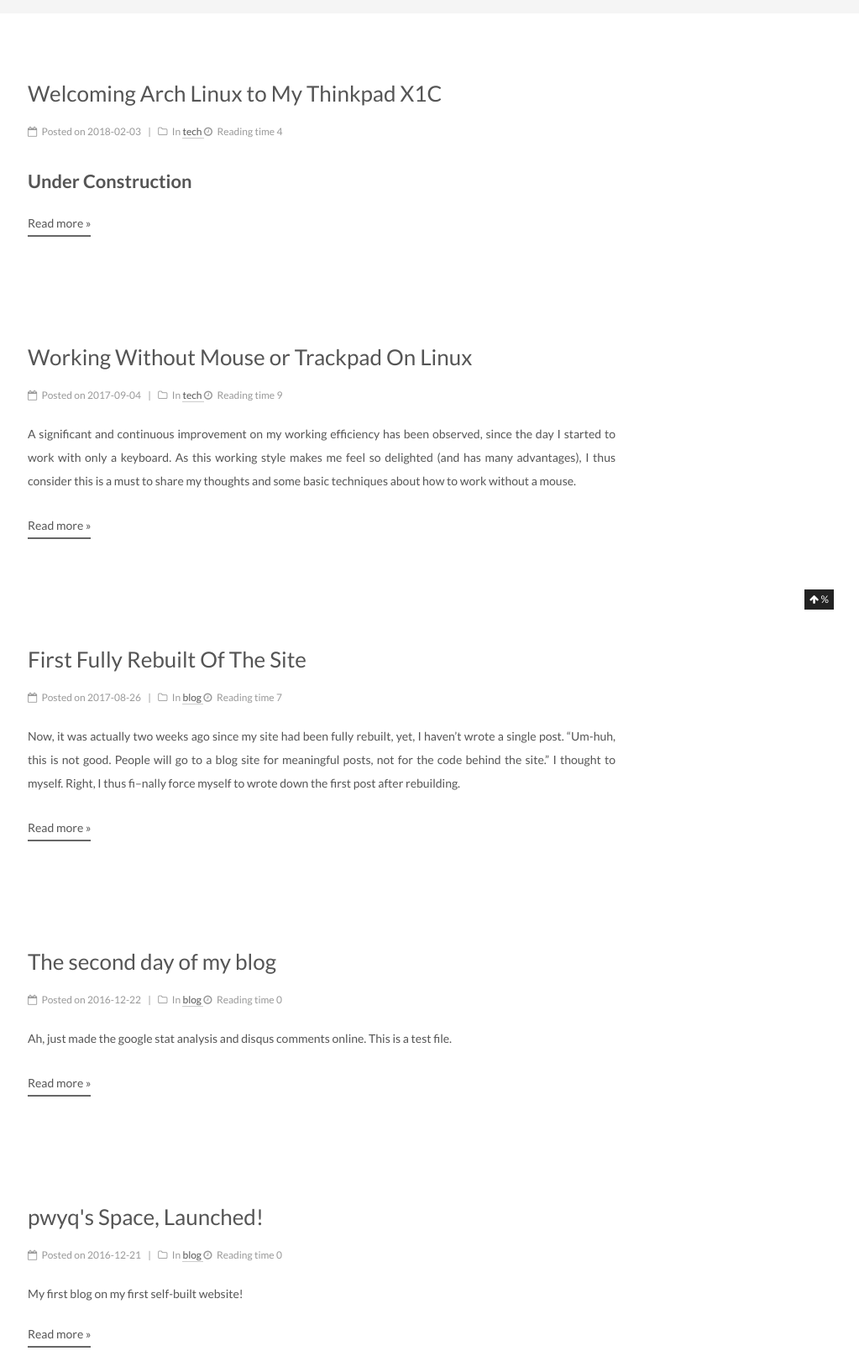
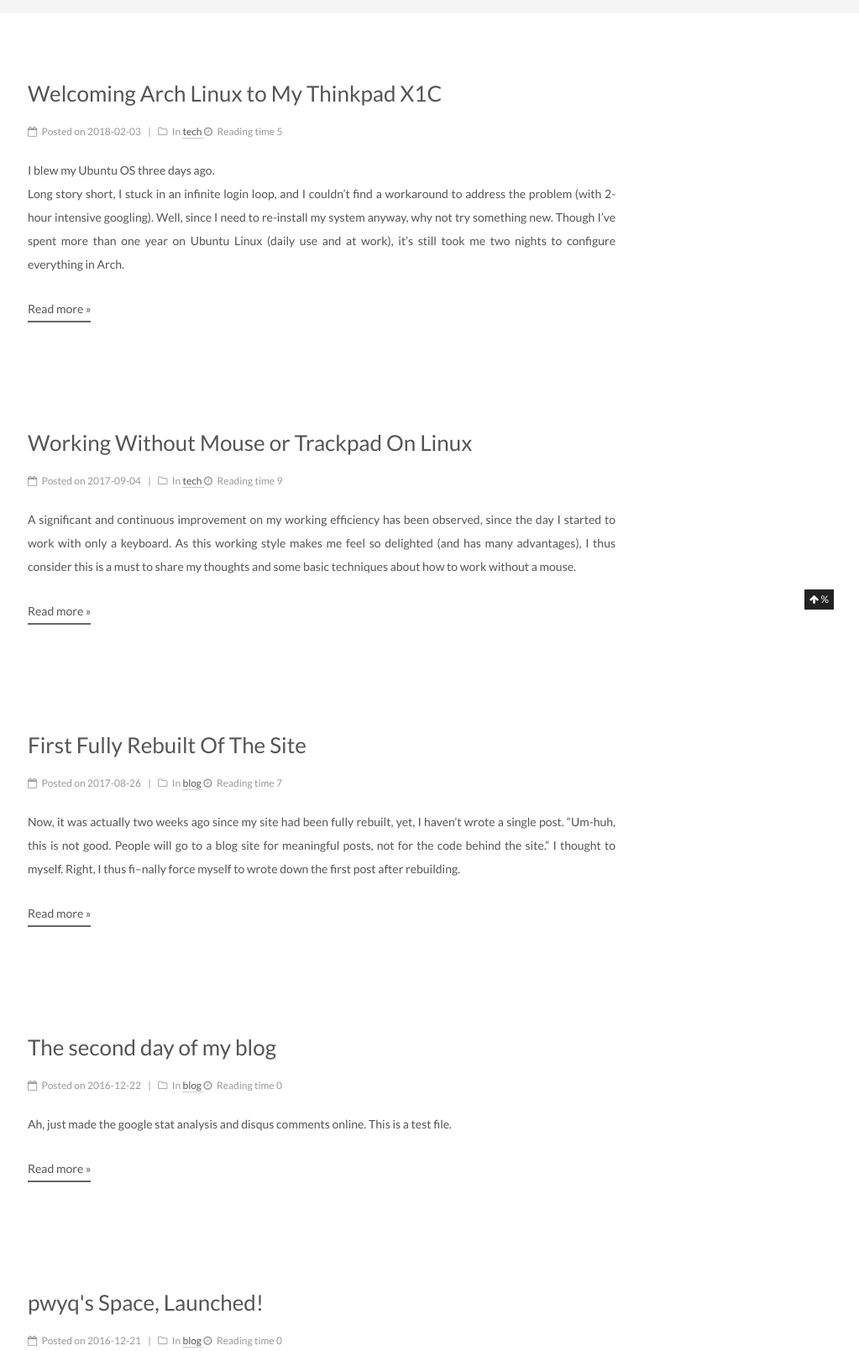
Before and after one commit to pwyq/blog, a Jekyll site: the page built from index.html, in a window 1280 px wide, cut to the strip 274-1883 px from the top of the page. Shown: the whole strip at 84% size, without its empty margins (257-1280 px from the left). Built offline with Jekyll 4.4.1, drawn with Linux system fonts in a browser that asks for light colours; the list of posts is cut into pages by our own code; some of the changed lines change nothing that is shown.

Commit message:
[update] ...

````diff
--- a/_posts/2018-02-03-Arch-Linux-Install.md
+++ b/_posts/2018-02-03-Arch-Linux-Install.md
@@ -7,8 +7,6 @@
     - Arch
     - Linux
 ---
-
-## Under Construction
 
 I blew my Ubuntu OS three days ago.
 Long story short, I stuck in an infinite login loop, and I couldn't find a workaround to address the problem (with 2-hour intensive googling).
@@ -35,9 +33,10 @@
 
 I really like Thinkpad, as it doesn't require me to spend extra time to configure hardware.
 Everything works out of box!
-My configuration:
 
-| Service | Name |
+My arch-linux configuration:
+
+| Service Name | Type/Version |
 | ------- |:----:|
 | Display server | Xorg |
 | Desktop Environment | KDE Plasma 5 |
@@ -49,18 +48,20 @@
 | more...
 
 ## Things Outside the Tutorials
-Here I will talk about some stuff that are not covered in aforementioned tutorials.
+Here I will talk about some stuff that are not covered in aforementioned tutorials but are critical to implement.
 
 ### Reducing reboot waiting time
 At early installation & configuration times, you need to reboot the system frequently,
 during such period you might see a message like `A stop job is running for session ... (1 min 30s)`.
 This waits for 90 sec to continue the reboot process.
-You can reduced the time out in `/etc/system/system.conf`:
+You can reduced the time out in `/etc/systemd/system.conf` (Here reduced to 30s):
 
     DefaultTimeoutStartSec=30s
     DefaultTimeoutStopSec=30s
 
 Then you need to reload system manager with `systemctl daemon-reload`.
+
+
 
 ### Calling terminal using keyboard shortcut
 In my configuration, it didn't come with the default `ctrl+alt+t` to call a terminal.
@@ -84,7 +85,7 @@
 
 ### Changing Weird Font on Google Chrome
 I change my web browser to Google Chrome as I have a lot of important bookmarks and plug-ins on Chrome
-(the default web browser is also way too "hacker" to use for me).
+(the default web browser `Konqueror` is also way too "hacker" to use for me).
 
 Anyway, the font can be set in Chrome built-in settings.
 
@@ -113,9 +114,42 @@
 > 1. System Settings → Icons → Advanced
 > 2. Choose the desired icon size for each category listed. This should take effect immediately.
 
+**Update**: you might find weird horizontal lines appear and disappear in Konsole after you scaling, this is a [known bug][8]
+
+#### Adjust Google Chrome DPI
+If you feel Chrome toolbar is too small and want to scaling it, using following method ([source][9]):
+
+1. Go to `/usr/share/applications/google-chrome.`
+2. Find `Exec=/usr/bin/google-chrome-stable %U`
+3. change it to `Exec=/usr/bin/google-chrome-stable --force-device-scale-factor=1 %U`.
+    - Change to your desire scale factor, floating point acceptable.
+
+If above is not working, using following, ([source][10]):
+
+1. `sudo touch /usr/bin/google-chrome` create a file as workaround;
+2. `sudo chmod a+x /usr/bin/google-chrome` make its executable;
+3. `sudo vim /usr/bin/google-chrome` start editing
+4. add & save (adjust scale factor to your need)
+```
+#!/bin/bash
+google-chrome-stable --force-device-scale-factor=1
+```
+5. start Google Chrome in terminal using `google-chrome`
+    - I find that if I start Chrome from menu, it remains the old settings. I assume this must be a path problem.
+    Will try to find a workaround so that I don't need to start Chrome from terminal every time.
+
+## Recommended Software (Updating)
+I'm still exploring.w
+
+A full list of applications can be found at [here][11]
+
+- Network Manager: `NetworkManager`
+- Maths: `octave`
+- VPN clients: `OpenVPN`
+- Webcam: `guvcview` (work for X1C, haven't check for other machines)
 
 ## Thoughts
-
+TODO
 
 <div style="text-align: right"> At Markham, 11:25 PM </div>
 
@@ -126,3 +160,8 @@
 [4]: https://kozikow.com/2016/06/03/installing-and-configuring-arch-linux-on-thinkpad-x1-carbon/
 [5]: http://www.bijishequ.com/detail/220866
 [6]: https://wiki.archlinux.org/
+[7]: https://wiki.archlinux.org/index.php/HiDPI
+[8]: https://bugs.kde.org/show_bug.cgi?id=373232
+[9]: http://kernpanik.com/geekstuff/2015/05/20/chrome-change-default-hidpi-setting.html
+[10]: https://bbs.archlinux.org/viewtopic.php?id=227131
+[11]: https://wiki.archlinux.org/index.php/list_of_applications
````
